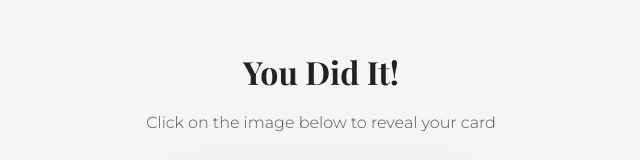
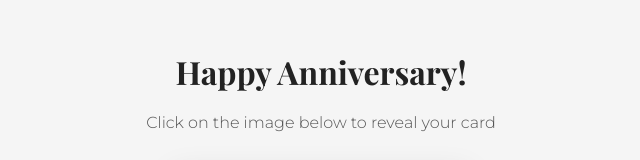
Before and after one commit to greetzza/order026_04-07-2025, a plain HTML site: page index.html in a window 1280 px wide. Shown: the part 142-302 px from the top of the page, without its empty margins (319-959 px from the left). Drawn offline with nearby package versions, Linux system fonts and the light colour scheme; grey boxes are pictures that could not be loaded.

Commit message:
Update index.html

```diff
--- a/index.html
+++ b/index.html
@@ -8,7 +8,7 @@
 </head>
 <body>
     <div class="container">
-        <h1>You Did It!</h1>
+        <h1>Happy Anniversary!</h1>
         <p class="instruction" id="ins">Click on the image below to reveal your card</p>
 
         <img src="https://images.unsplash.com/photo-1518895949257-7621c3c786d7?ixlib=rb-1.2.1&auto=format&fit=crop&w=500&q=80"
```
